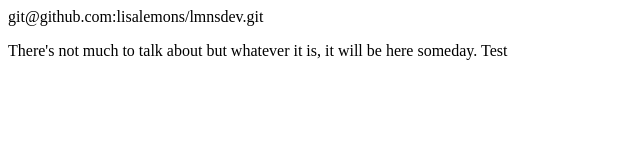
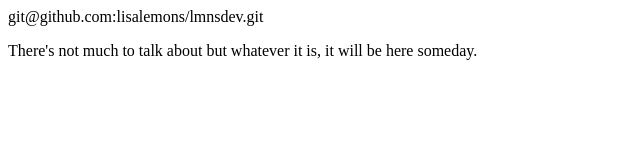
Before and after one commit to elilemons/lmnsdev, a plain HTML site: page index.html in a window 1280 px wide. Shown: the full height of the page, 0-640 px from the left. Drawn offline with Linux system fonts and the light colour scheme.

Commit message:
removed test string

```diff
--- a/index.html
+++ b/index.html
@@ -7,7 +7,7 @@
 </head>
 <body>git@github.com:lisalemons/lmnsdev.git
   <p>
-    There's not much to talk about but whatever it is, it will be here someday. Test
+    There's not much to talk about but whatever it is, it will be here someday.
   </p>
 </body>
 </html>
```
